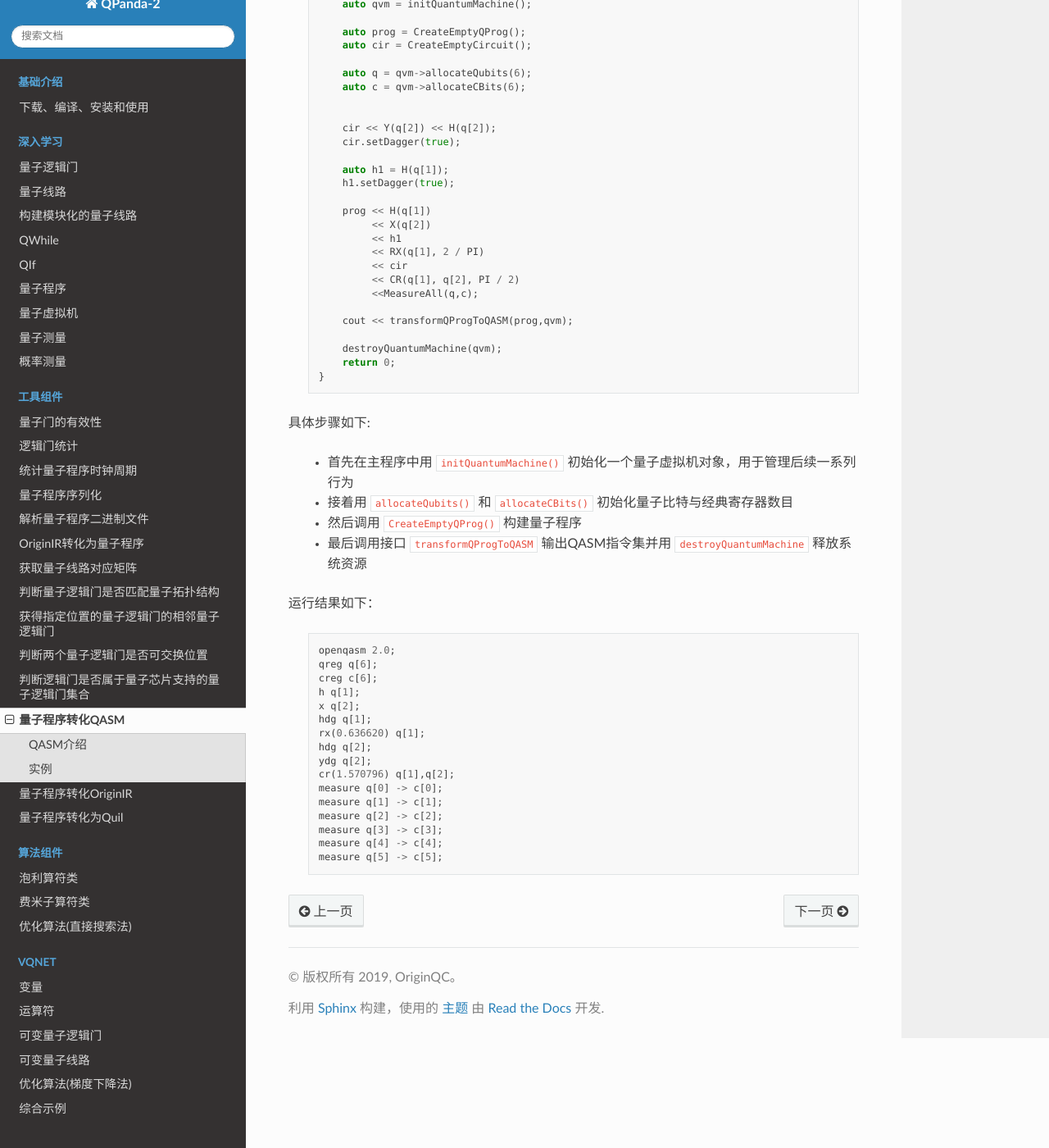
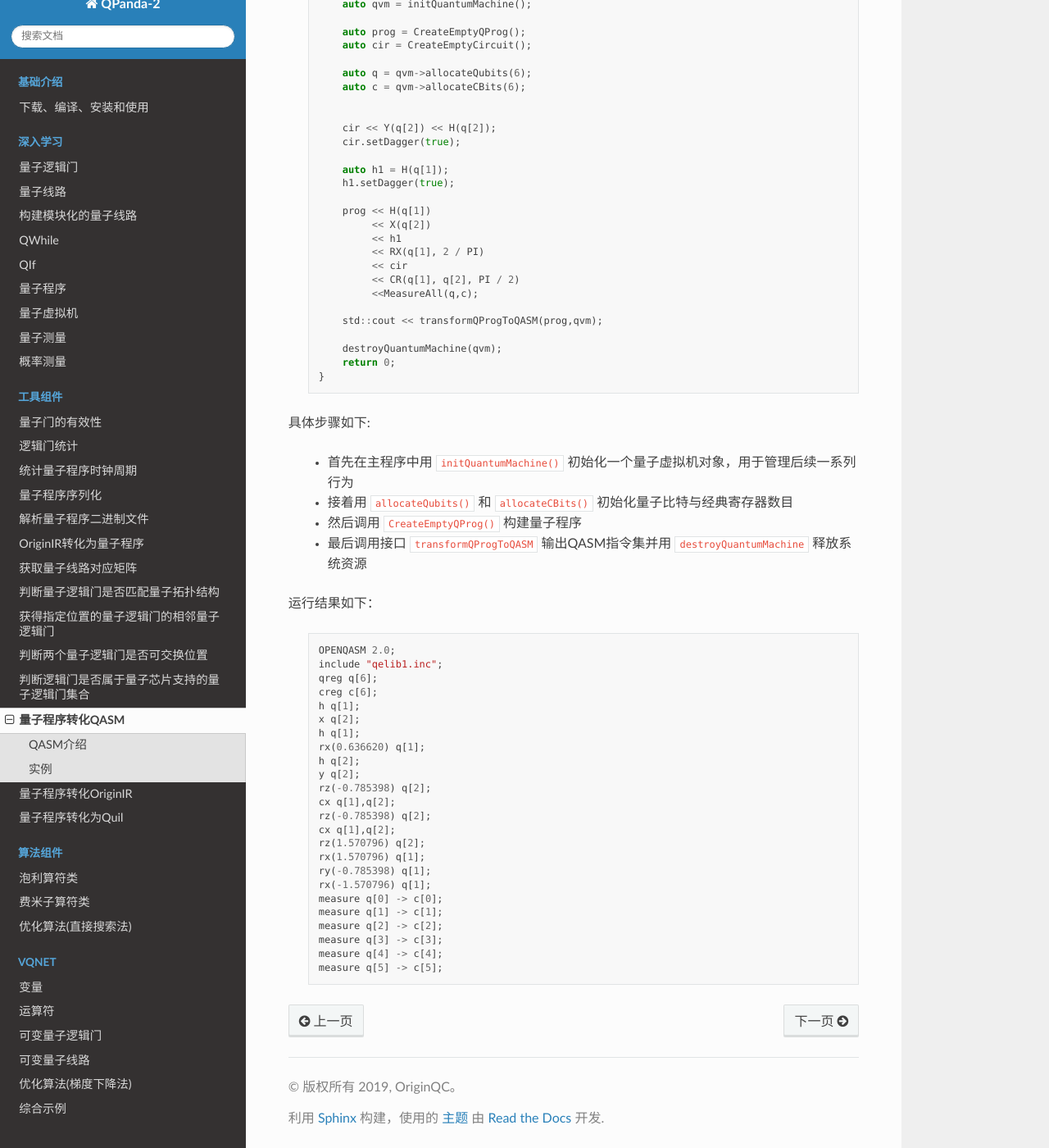
Before and after one commit to liye0005/QPanda-Toturial, a Sphinx documentation site: the page built from source/QProgToQASM.rst, in a window 1280 px wide and 1400 px high, scrolled down 1311 px. Shown: the whole window at 82% size. Built offline with Sphinx 7.4.7 and the Read the Docs theme 2.0.0, drawn with Linux system fonts in a browser that asks for light colours; pages that are not in the unit, such as notebooks, are missing from menus.

Commit message:
1.更新

```diff
--- a/source/QProgToQASM.rst
+++ b/source/QProgToQASM.rst
@@ -82,7 +82,7 @@ QPanda2提供了QASM转换工具接口 ``std::string transformQProgToQASM(QProg
                  << CR(q[1], q[2], PI / 2)
                  <<MeasureAll(q,c);
 
-            cout << transformQProgToQASM(prog,qvm);
+            std::cout << transformQProgToQASM(prog,qvm);
 
             destroyQuantumMachine(qvm);
             return 0;
@@ -103,16 +103,24 @@ QPanda2提供了QASM转换工具接口 ``std::string transformQProgToQASM(QProg
 
     .. code-block:: c
 
-        openqasm 2.0;
+        OPENQASM 2.0;
+        include "qelib1.inc";
         qreg q[6];
         creg c[6];
         h q[1];
         x q[2];
-        hdg q[1];
+        h q[1];
         rx(0.636620) q[1];
-        hdg q[2];
-        ydg q[2];
-        cr(1.570796) q[1],q[2];
+        h q[2];
+        y q[2];
+        rz(-0.785398) q[2];
+        cx q[1],q[2];
+        rz(-0.785398) q[2];
+        cx q[1],q[2];
+        rz(1.570796) q[2];
+        rx(1.570796) q[1];
+        ry(-0.785398) q[1];
+        rx(-1.570796) q[1];
         measure q[0] -> c[0];
         measure q[1] -> c[1];
         measure q[2] -> c[2];
```
